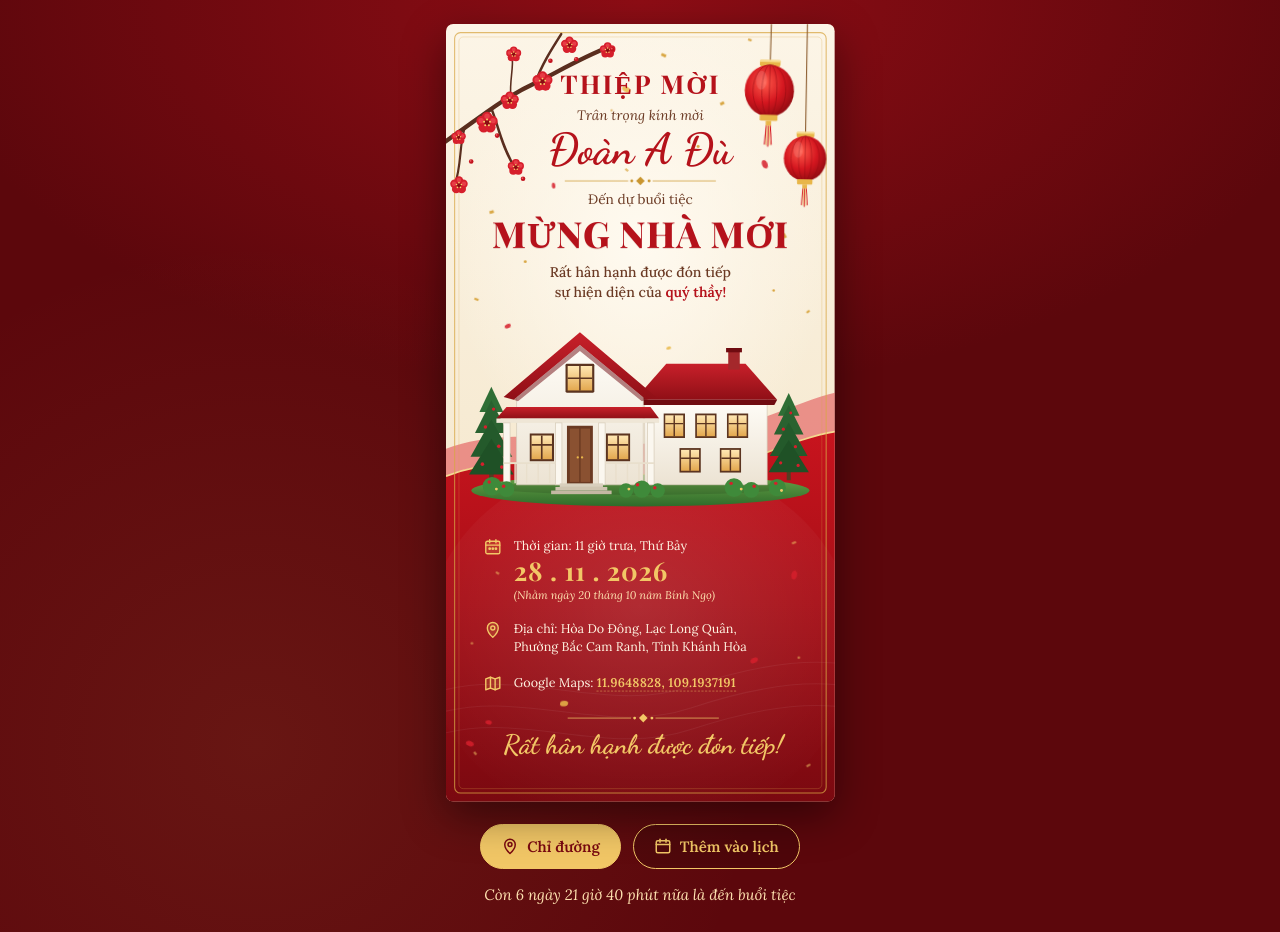
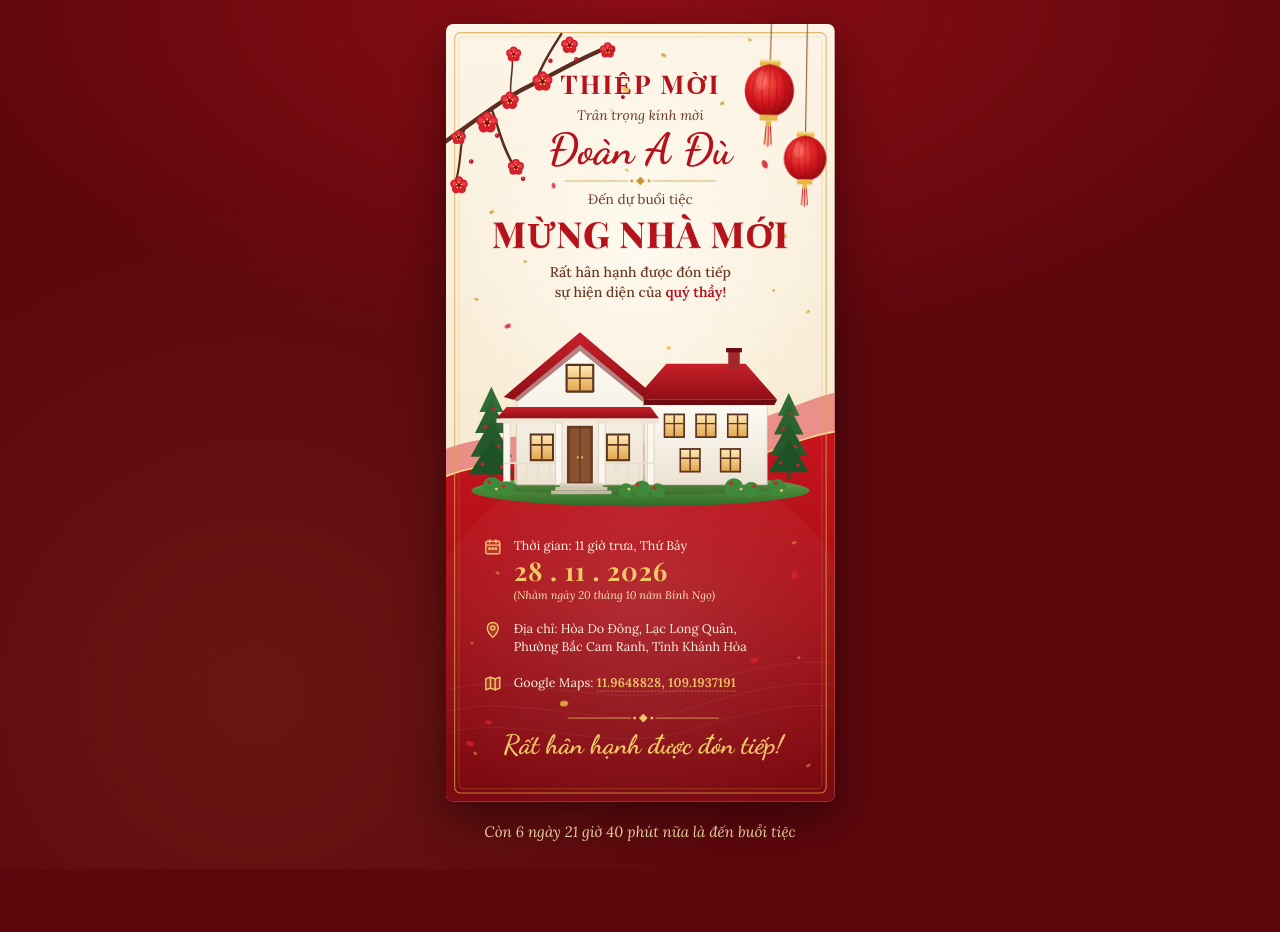
Before and after one commit to minhthuan24420/thiepmoitangia, a plain HTML site: page index.html in a window 1280 px wide. After the commit the page ends 869 px from the top, so only its background shows below. Drawn offline with nearby package versions, Linux system fonts and the light colour scheme; a web font is replaced by a local one.

Commit message:
Bo nut Chi duong va Them vao lich

```diff
--- a/index.html
+++ b/index.html
@@ -325,16 +325,6 @@
 </div>
 </main>
 
-<nav class="actions" aria-label="Tiện ích">
-  <a class="btn primary" href="https://www.google.com/maps/dir/?api=1&amp;destination=11.9648828,109.1937191" target="_blank" rel="noopener">
-    <svg viewBox="0 0 24 24" fill="none" stroke="currentColor" stroke-width="2" stroke-linecap="round" stroke-linejoin="round" aria-hidden="true"><path d="M12 22s7-6.2 7-12a7 7 0 0 0-14 0c0 5.8 7 12 7 12z"/><circle cx="12" cy="10" r="2.6"/></svg>
-    Chỉ đường
-  </a>
-  <a class="btn" href="https://calendar.google.com/calendar/render?action=TEMPLATE&amp;text=Ti%E1%BB%87c%20M%E1%BB%ABng%20Nh%C3%A0%20M%E1%BB%9Bi&amp;dates=20261128T040000Z/20261128T070000Z&amp;details=11%20gi%E1%BB%9D%20tr%C6%B0a%2C%20Th%E1%BB%A9%20B%E1%BA%A3y%2028%2F11%2F2026%20(20%2F10%20%C3%A2m%20l%E1%BB%8Bch)&amp;location=H%C3%B2a%20Do%20%C4%90%C3%B4ng%2C%20L%E1%BA%A1c%20Long%20Qu%C3%A2n%2C%20Ph%C6%B0%E1%BB%9Dng%20B%E1%BA%AFc%20Cam%20Ranh%2C%20Kh%C3%A1nh%20H%C3%B2a" target="_blank" rel="noopener">
-    <svg viewBox="0 0 24 24" fill="none" stroke="currentColor" stroke-width="2" stroke-linecap="round" stroke-linejoin="round" aria-hidden="true"><rect x="3" y="5" width="18" height="16" rx="2"/><line x1="3" y1="10" x2="21" y2="10"/><line x1="8" y1="3" x2="8" y2="7"/><line x1="16" y1="3" x2="16" y2="7"/></svg>
-    Thêm vào lịch
-  </a>
-</nav>
 <p class="countdown" id="countdown"></p>
 
 <script src="script.js"></script>
--- a/style.css
+++ b/style.css
@@ -185,7 +185,7 @@ body {
 .btn.primary { background: var(--gold); color: var(--red-deep); }
 .btn:hover, .btn:focus-visible { background: #ffe2a0; color: var(--red-deep); outline: none; }
 .countdown {
-  margin: 16px 0 0; color: #ffe2b0; font-style: italic; font-size: 15px; text-align: center;
+  margin: 20px 0 0; color: #ffe2b0; font-style: italic; font-size: 15px; text-align: center;
   padding-left: max(16px, env(safe-area-inset-left, 0px));
   padding-right: max(16px, env(safe-area-inset-right, 0px));
 }
```
